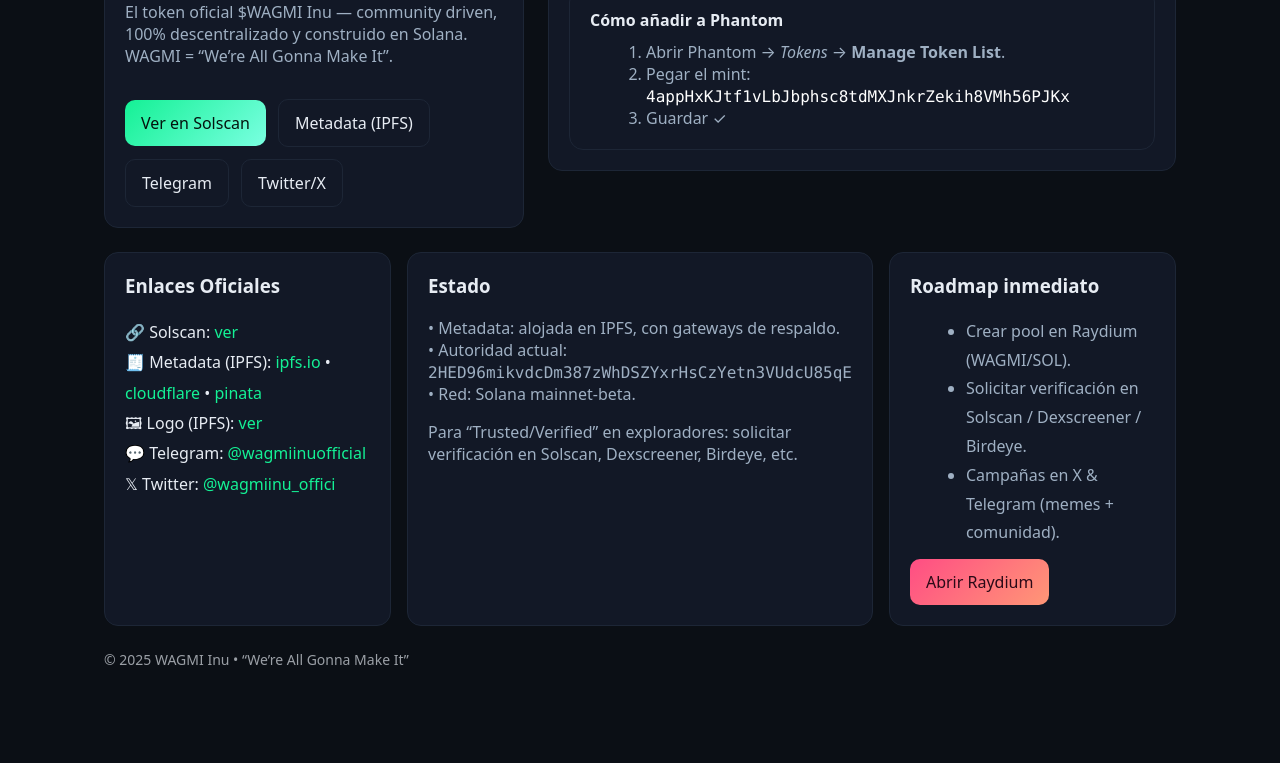
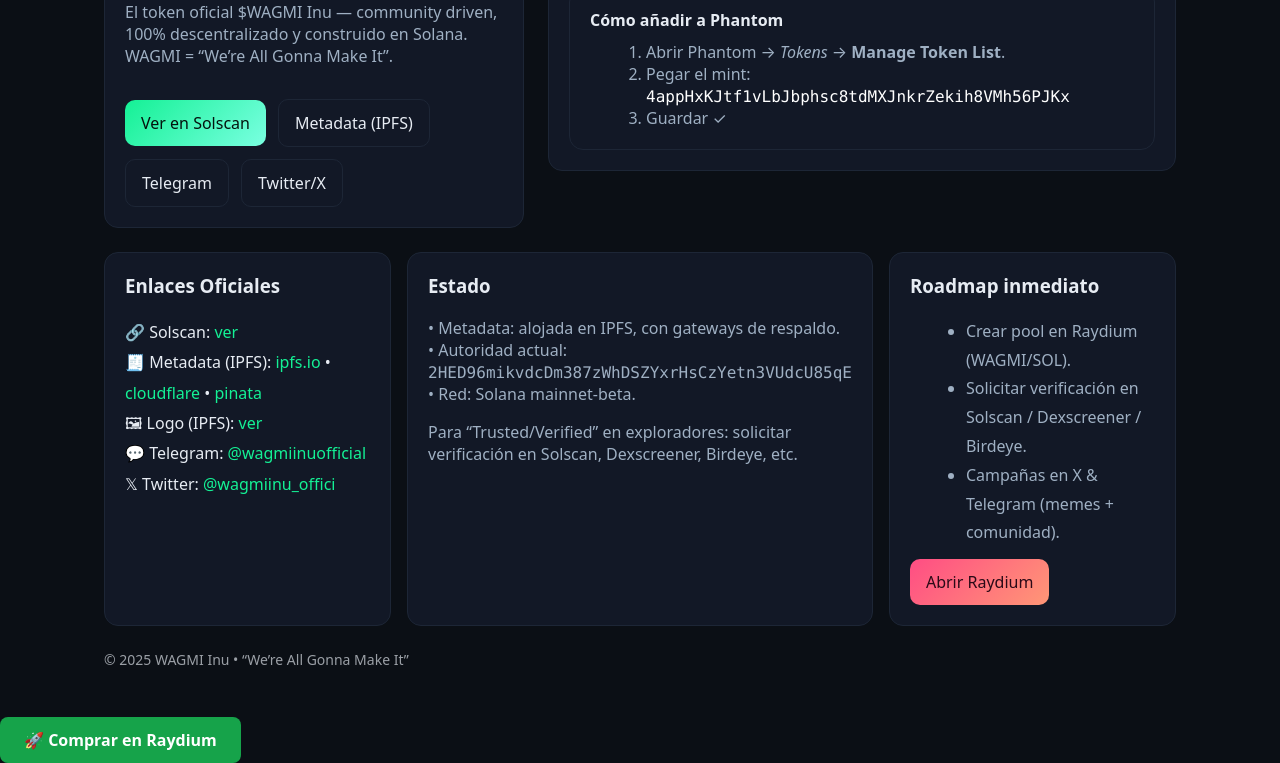
Before and after one commit to dziaba21/wagmi-inu, a plain HTML site: page index.html in a window 1280 px wide. Shown: the part 260-1023 px from the top of the page. Before the commit the page ends 977 px from the top, so only its background shows below. Drawn offline with Linux system fonts and the light colour scheme.

Commit message:
Update index.html

```diff
--- a/index.html
+++ b/index.html
@@ -148,3 +148,10 @@
   </script>
 </body>
 </html>
+
+<a href="https://raydium.io/swap/?inputCurrency=sol&outputCurrency=4appHxKJtf1vLbJbphsc8tdMXJnkrZekih8VMh56PJKx"
+   target="_blank"
+   style="display:inline-block;padding:12px 24px;background:#16a34a;color:#fff;
+          border-radius:8px;text-decoration:none;font-weight:bold;">
+   🚀 Comprar en Raydium
+</a>
```
